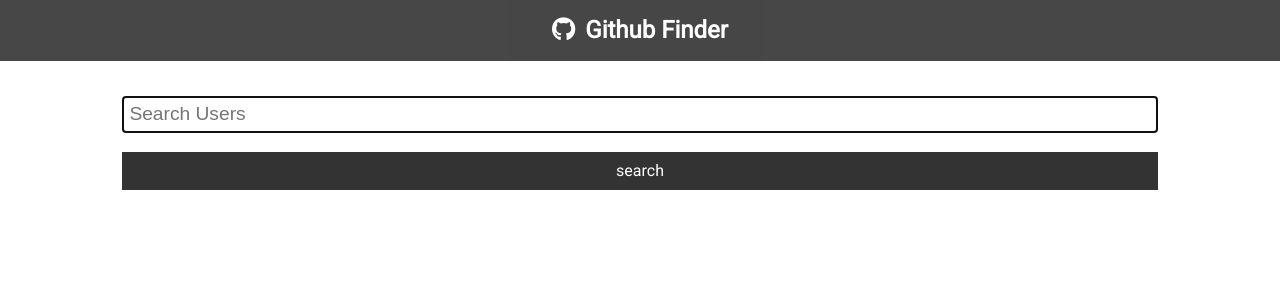
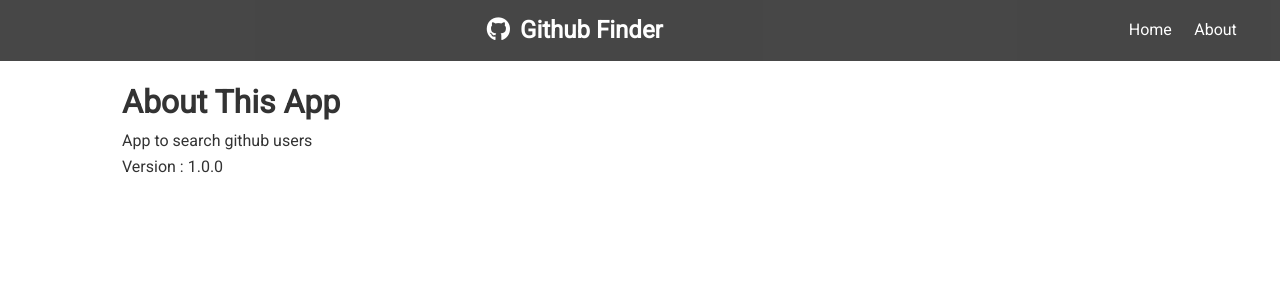
Before and after one commit to Abdo-Hassan/github-finder, a React (Create React App) app: page /about in a window 1280 px wide. Shown: the top 300 px of the page. Built offline with nearby package versions, Linux system fonts and the light colour scheme; the HTML template or start-up script is replaced by a standard one.

Commit message:
using routers

```diff
--- a/package.json
+++ b/package.json
@@ -6,6 +6,7 @@
     "axios": "^0.19.0",
     "react": "^16.8.6",
     "react-dom": "^16.8.6",
+    "react-router-dom": "^5.0.1",
     "react-scripts": "3.0.1"
   },
   "scripts": {
--- a/src/App.js
+++ b/src/App.js
@@ -1,7 +1,9 @@
-import React, { Component } from 'react';
+import React, { Component, Fragment } from 'react';
 import './App.css';
+import { BrowserRouter as Router, Switch, Route } from 'react-router-dom';
 import Navbar from './components/layout/Navbar';
 import Users from './components/users/Users';
+import About from './components/pages/About';
 import axios from 'axios';
 import Search from './components/users/Search';
 import Alert from './components/layout/Alert';
@@ -35,10 +37,17 @@
   render() {
     const { users, loading } = this.state;
     return (
-      <div>
+      <Router>
+        <div className='App'>
           <Navbar />
           <div className='container'>
             <Alert alert={this.state.alert} />
+            <Switch>
+              <Route
+                exact
+                path='/'
+                render={props => (
+                  <Fragment>
                     <Search
                       searchUsers={this.searchUsers}
                       clearUsers={this.clearUsers}
@@ -46,8 +55,14 @@
                       setAlert={this.setAlert}
                     />
                     <Users loading={loading} users={users} />
+                  </Fragment>
+                )}
+              />
+              <Route exact path='/about' component={About} />
+            </Switch>
           </div>
         </div>
+      </Router>
     );
   }
 }
--- a/src/components/layout/Navbar.js
+++ b/src/components/layout/Navbar.js
@@ -1,5 +1,6 @@
 import React from 'react';
 import PropTypes from 'prop-types';
+import { Link } from 'react-router-dom';
 
 const Navbar = ({ title, icon }) => {
   return (
@@ -8,6 +9,14 @@
         <i className={icon} style={{ marginRight: 10 }} />
         {title}
       </h1>
+      <ul>
+        <li>
+          <Link to='/'>Home</Link>
+        </li>
+        <li>
+          <Link to='/about'>About</Link>
+        </li>
+      </ul>
     </nav>
   );
 };
--- /dev/null
+++ b/src/components/pages/About.js
@@ -0,0 +1,13 @@
+import React, { Fragment } from 'react';
+
+const About = () => {
+  return (
+    <Fragment>
+      <h1>About This App</h1>
+      <p>App to search github users</p>
+      <p>Version : 1.0.0</p>
+    </Fragment>
+  );
+};
+
+export default About;
```
Also changed, not shown: 1 other file (tests, documents, lock files or other folders). Lines whose indentation alone changed are shown as unchanged.
